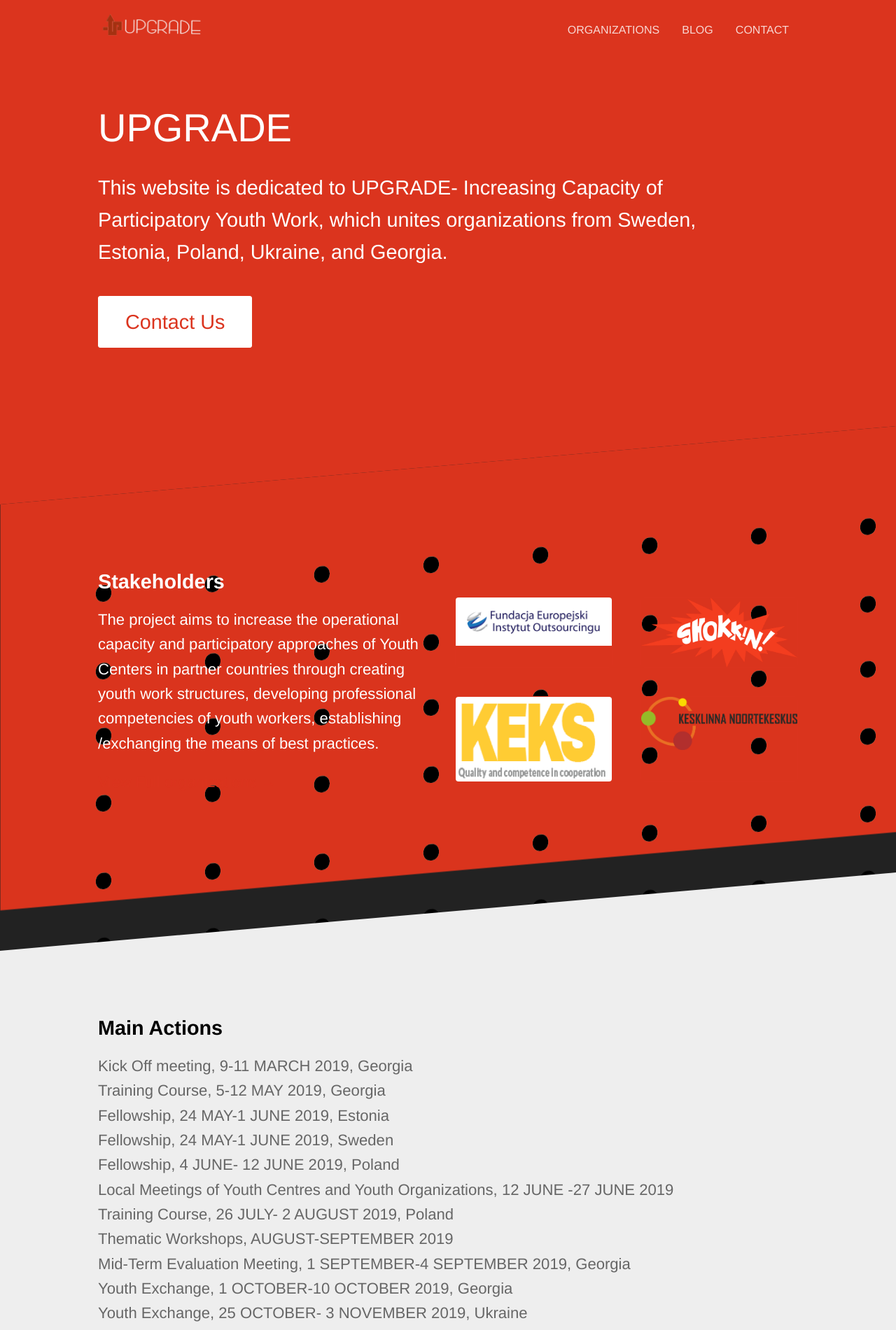
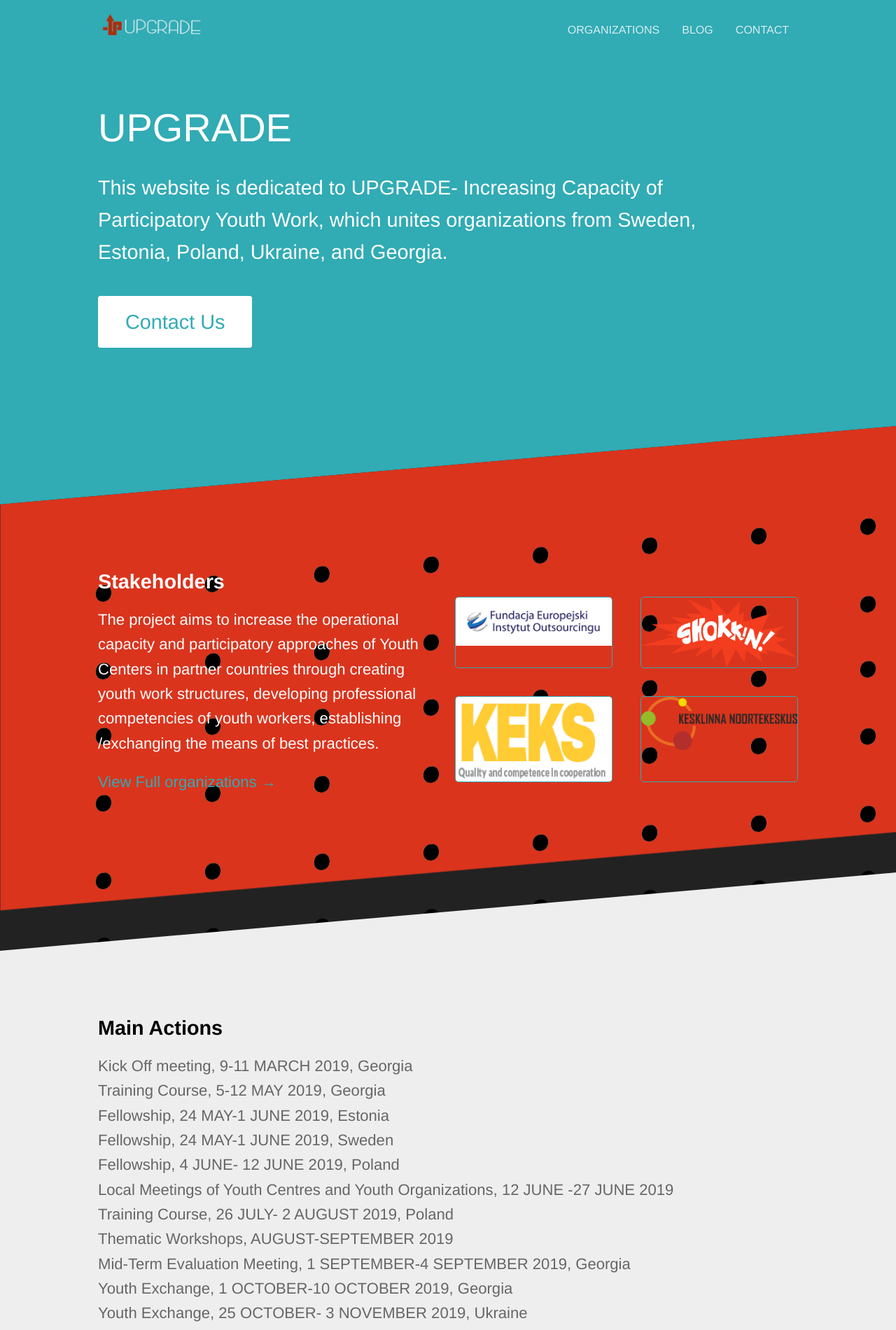
Before and after one commit to upgrade42/upgrade42.github.io, a Jekyll site: the page built from index.html, in a window 1280 px wide. Shown: the top 1901 px of the page at 70% size. Built offline with Jekyll 4.4.1, drawn with Linux system fonts in a browser that asks for light colours.

Commit message:
Updated 'css/screen.scss' via CloudCannon

```diff
--- a/css/screen.scss
+++ b/css/screen.scss
@@ -4,7 +4,7 @@
 $pattern: "{{ site.baseurl }}/images/pattern.png";
 $screenshot-buttons: "{{ site.baseurl }}/images/screenshot-buttons.svg";
 
-$brand-color: #db341e;
+$brand-color: #31ABB4;
 $html-background-color: #222;
 $secondary-brand-color: #A43211;
 $middle-gradient-color: mix($brand-color, $secondary-brand-color, 95%);
```
